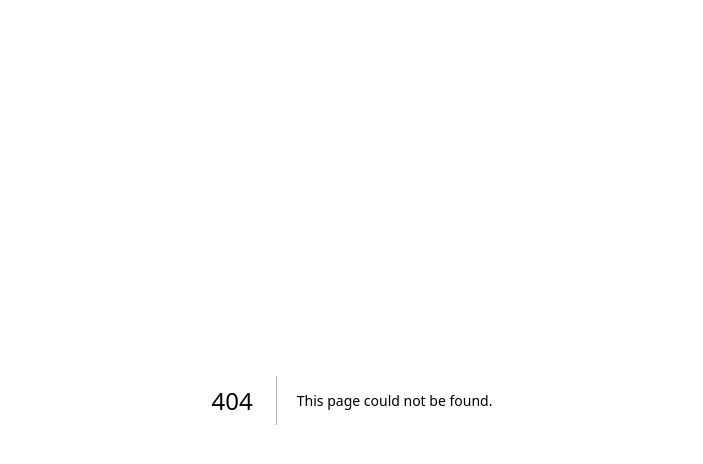
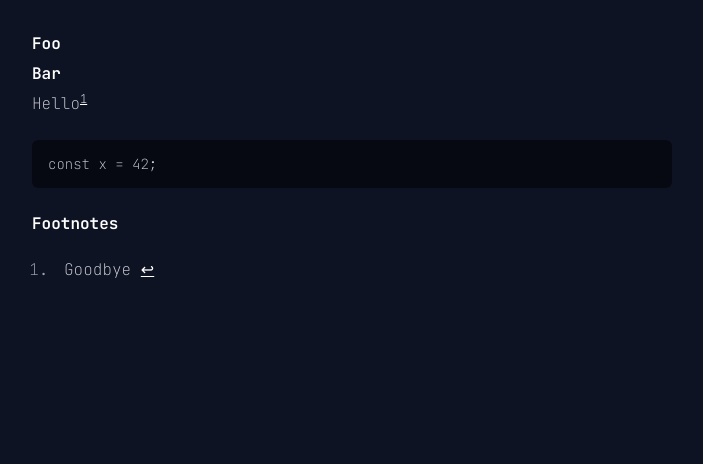
Before and after one commit to zen-xu/ghostty, a Next.js app in the folder website/: page /vt in a window 1280 px wide. Before the commit this address had no page. Shown: the top 464 px of the page, without its empty margins (288-991 px from the left). Built offline with nearby package versions, Linux system fonts and the light colour scheme.

Commit message:
website: add mdx, typography styling

```diff
--- a/website/app/layout.tsx
+++ b/website/app/layout.tsx
@@ -1,8 +1,19 @@
 import "./globals.css";
 import type { Metadata } from "next";
-import { Inter } from "next/font/google";
+import { Inter, JetBrains_Mono } from "next/font/google";
 
-const inter = Inter({ subsets: ["latin"] });
+const inter = Inter({
+  subsets: ["latin"],
+  display: "swap",
+  variable: "--font-inter",
+});
+
+const jetbrains_mono = JetBrains_Mono({
+  subsets: ["latin"],
+  display: "swap",
+  weight: ["100", "600"],
+  variable: "--font-jetbrains-mono",
+});
 
 export const metadata: Metadata = {
   title: "Ghostty",
@@ -16,7 +27,9 @@ export default function RootLayout({
 }) {
   return (
     <html lang="en">
-      <body className={inter.className}>{children}</body>
+      <body className={`${inter.className} ${jetbrains_mono.variable}`}>
+        {children}
+      </body>
     </html>
   );
 }
--- /dev/null
+++ b/website/app/vt/layout.tsx
@@ -0,0 +1,13 @@
+import "@/styles/code.css";
+
+export default function Layout({ children }: { children: React.ReactNode }) {
+  return (
+    <div className="flex justify-center font-mono mt-8">
+      <div className="flex-1"></div>
+      <div className="w-1/2 max-w-[800px] prose prose-h1:text-base prose-h1:font-bold prose-h2:text-base prose-h2:font-bold prose-p:text-base prose-h1:m-0 prose-h1:mb-1.5 prose-h2:m-0 prose-h2:mb-1.5 prose-invert">
+        {children}
+      </div>
+      <div className="flex-1"></div>
+    </div>
+  );
+}
--- /dev/null
+++ b/website/mdx-components.tsx
@@ -0,0 +1,7 @@
+import type { MDXComponents } from "mdx/types";
+
+export function useMDXComponents(components: MDXComponents): MDXComponents {
+  return {
+    ...components,
+  };
+}
--- a/website/next.config.js
+++ /dev/null
@@ -1,4 +0,0 @@
-/** @type {import('next').NextConfig} */
-const nextConfig = {};
-
-module.exports = nextConfig;
--- /dev/null
+++ b/website/next.config.mjs
@@ -0,0 +1,26 @@
+import remarkGfm from "remark-gfm";
+import rehypePrettyCode from "rehype-pretty-code";
+import createMDX from "@next/mdx";
+
+/** @type {import('next').NextConfig} */
+const nextConfig = {
+  pageExtensions: ["js", "jsx", "mdx", "ts", "tsx"],
+};
+
+/** @type {import('rehype-pretty-code').Options} */
+const prettyCodeOptions = {
+  theme: {
+    dark: "one-dark-pro",
+    light: "one-dark-pro", // todo: when we support light mode
+  },
+};
+
+const withMDX = createMDX({
+  // Add markdown plugins here, as desired
+  options: {
+    remarkPlugins: [remarkGfm],
+    rehypePlugins: [[rehypePrettyCode, prettyCodeOptions]],
+  },
+});
+
+export default withMDX(nextConfig);
--- /dev/null
+++ b/website/styles/code.css
@@ -0,0 +1,13 @@
+@media (prefers-color-scheme: dark) {
+  pre[data-theme="light"],
+  code[data-theme="light"] {
+    display: none;
+  }
+}
+
+@media (prefers-color-scheme: light), (prefers-color-scheme: no-preference) {
+  pre[data-theme="dark"],
+  code[data-theme="dark"] {
+    display: none;
+  }
+}
--- a/website/tailwind.config.ts
+++ b/website/tailwind.config.ts
@@ -1,4 +1,5 @@
 import type { Config } from "tailwindcss";
+import tailwindTypography from "@tailwindcss/typography";
 
 const config: Config = {
   content: [
@@ -8,13 +9,12 @@ const config: Config = {
   ],
   theme: {
     extend: {
-      backgroundImage: {
-        "gradient-radial": "radial-gradient(var(--tw-gradient-stops))",
-        "gradient-conic":
-          "conic-gradient(from 180deg at 50% 50%, var(--tw-gradient-stops))",
+      fontFamily: {
+        sans: ["var(--font-inter)"],
+        mono: ["var(--font-jetbrains-mono)"],
       },
     },
   },
-  plugins: [],
+  plugins: [tailwindTypography],
 };
 export default config;
```
Also changed, not shown: website/app/vt/page.mdx (added, +11 -0 lines), website/package.json (+12 -4 lines), 1 other file (tests, documents, lock files or other folders).
